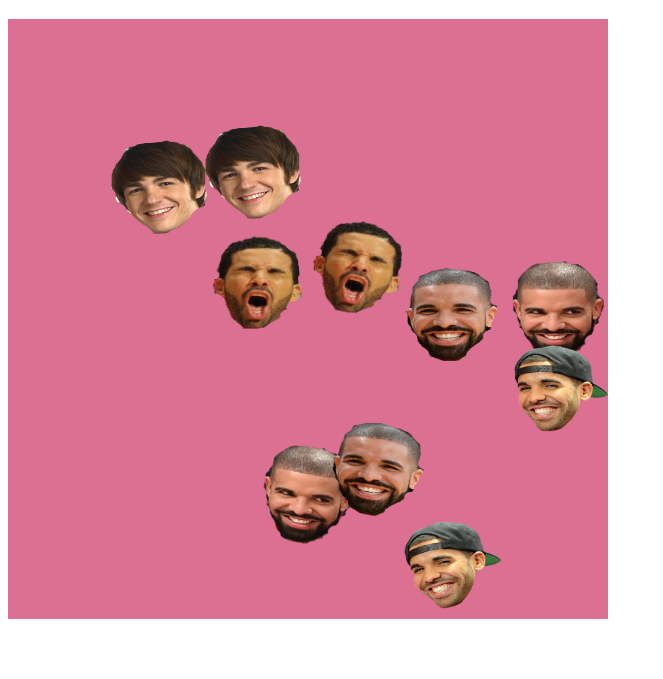
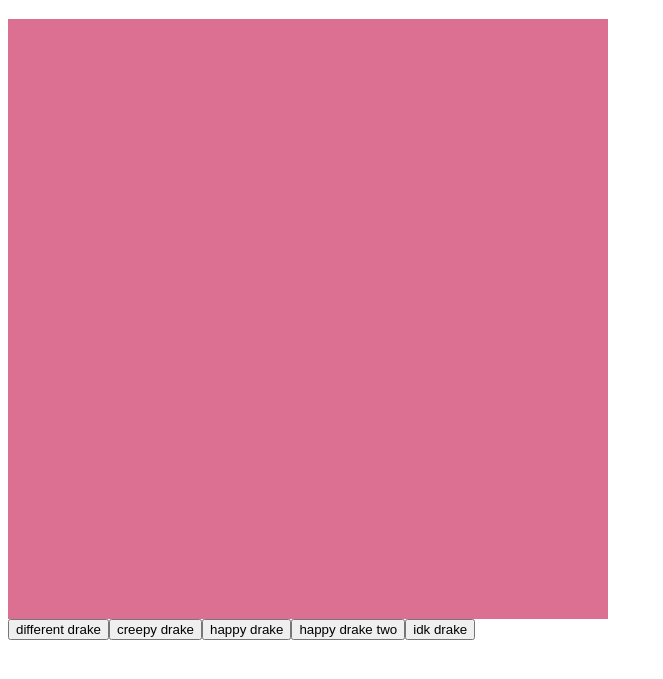
Before and after one commit to ZooeyMiller/react-example-project, a React app: page / in a window 1280 px wide. Shown: the part 61-740 px from the top of the page, without its empty margins (0-663 px from the left). Built offline with nearby package versions, Linux system fonts and the light colour scheme.

Commit message:
add drake toggling

```diff
--- a/package.json
+++ b/package.json
@@ -1,8 +1,7 @@
 {
   "name": "react-example-project",
   "version": "1.0.0",
-  "description":
-    "An example of a basic react project for students of Founders and Coders",
+  "description": "An example of a basic react project for students of Founders and Coders",
   "main": "index.js",
   "scripts": {
     "test": "echo \"Error: no test specified\" && exit 1",
@@ -21,6 +20,7 @@
   "homepage": "https://github.com/ZooeyMiller/react-example-project#readme",
   "devDependencies": {
     "babel-plugin-transform-class-properties": "^6.24.1",
+    "babel-plugin-transform-object-rest-spread": "^6.26.0",
     "parcel-bundler": "^1.8.1"
   },
   "dependencies": {
--- a/src/drakes.js
+++ b/src/drakes.js
@@ -1,22 +1,28 @@
-import differentDrake from './assets/different-drake.png';
-import creepyDrake from './assets/drake-creepy.png';
-import happyDrake from './assets/happy-drake.png';
-import happyDrakeTwo from './assets/happy-drake-2.png';
-import idkDrake from './assets/idk-drake.png';
+import differentDrake from "./assets/different-drake.png";
+import creepyDrake from "./assets/drake-creepy.png";
+import happyDrake from "./assets/happy-drake.png";
+import happyDrakeTwo from "./assets/happy-drake-2.png";
+import idkDrake from "./assets/idk-drake.png";
 
 const camelCaseToSpaces = string =>
   string
-    .split('')
+    .split("")
     .reduce(
       (acc, el) => acc + (el === el.toUpperCase() ? ` ${el.toLowerCase()}` : el)
     );
 
 const drakes = [
-  ['differentDrake', differentDrake, 100, 200],
-  ['creepyDrake', creepyDrake, 250, 500],
-  ['happyDrake', happyDrake, 400, 320],
-  ['happyDrakeTwo', happyDrakeTwo, 500, 400],
-  ['idkDrake', idkDrake, 200, 300]
-].map(([name, src, x, y]) => ({ name: camelCaseToSpaces(name), src, x, y }));
+  ["differentDrake", differentDrake, 100, 200],
+  ["creepyDrake", creepyDrake, 250, 500],
+  ["happyDrake", happyDrake, 400, 320],
+  ["happyDrakeTwo", happyDrakeTwo, 500, 400],
+  ["idkDrake", idkDrake, 200, 300]
+].map(([name, src, x, y]) => ({
+  name: camelCaseToSpaces(name),
+  src,
+  x,
+  y,
+  display: false
+}));
 
 export default drakes;
--- a/src/index.js
+++ b/src/index.js
@@ -1,10 +1,10 @@
-import React, { Fragment, Component } from 'react';
-import { render } from 'react-dom';
-import drakes from './drakes';
+import React, { Fragment, Component } from "react";
+import { render } from "react-dom";
+import drakes from "./drakes";
 
 const randomWithin = within => Math.floor(Math.random() * within) + 1;
 
-const Drake = ({ name, src, x, y, className = '' }) => (
+const Drake = ({ name, src, x, y, className = "" }) => (
   <img
     src={src}
     alt={name}
@@ -17,12 +17,14 @@ const Drake = ({ name, src, x, y, className = '' }) => (
 );
 
 const getAnimationClass = index =>
-  'drake-' +
-  (index % 3 === 0 ? 'wiggle' : index % 2 === 0 ? 'wobble' : 'v-wiggle');
+  "drake-" +
+  (index % 3 === 0 ? "wiggle" : index % 2 === 0 ? "wobble" : "v-wiggle");
 
 const Drakes = ({ drakes }) =>
   drakes.reduce(
-    (acc, { name, src, x, y }, i) => [
+    (acc, { name, src, x, y, display }, i) =>
+      display
+        ? [
             ...acc,
             <Drake
               src={src}
@@ -40,12 +42,34 @@ const Drakes = ({ drakes }) =>
               key={name + y}
               className={getAnimationClass(i + 1)}
             />
-    ],
+          ]
+        : acc,
     []
   );
 
+const DrakeButtons = ({ drakes, onClick }) =>
+  drakes.map(drake => <button onClick={onClick(drake)}>{drake.name}</button>);
+
+const findDrakeIndex = (drakes, { name: nameToFind }) =>
+  drakes.findIndex(({ name }) => name === nameToFind);
+
+const toggleDrakeDisplay = (drakes, drakeToToggle) => {
+  const index = findDrakeIndex(drakes, drakeToToggle);
+  return [
+    ...drakes.slice(0, index),
+    { ...drakeToToggle, display: !drakeToToggle.display },
+    ...drakes.slice(index + 1)
+  ];
+};
+
 class App extends Component {
   state = { drakes, height: 600, width: 600 };
+
+  handleDrakeClick = drake => () => {
+    this.setState({
+      drakes: toggleDrakeDisplay(this.state.drakes, drake)
+    });
+  };
 
   render() {
     return (
@@ -54,9 +78,13 @@ class App extends Component {
         <div className="drake-container">
           <Drakes drakes={this.state.drakes} />
         </div>
+        <DrakeButtons
+          drakes={this.state.drakes}
+          onClick={this.handleDrakeClick}
+        />
       </Fragment>
     );
   }
 }
 
-render(<App />, document.getElementById('root'));
+render(<App />, document.getElementById("root"));
```
Also changed, not shown: .babelrc, dist/index.html, 2 other files. Lines whose indentation alone changed are shown as unchanged.
